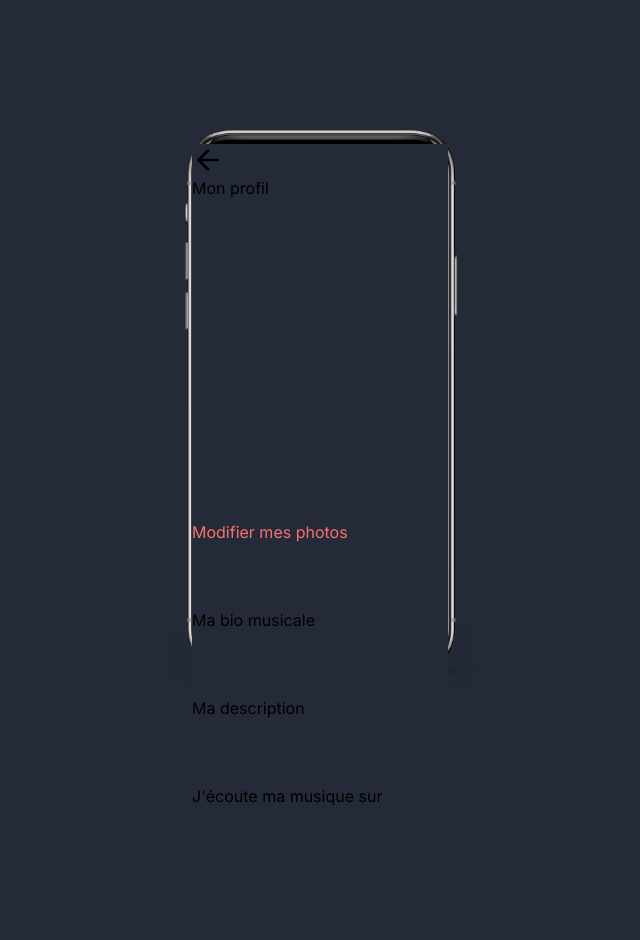
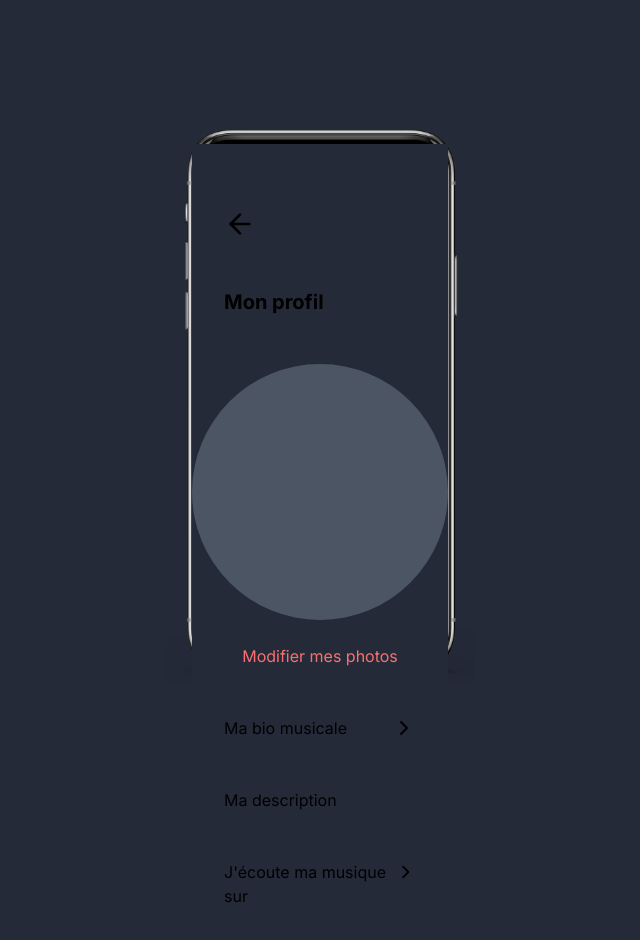
Before and after one commit to lgatibel/valse-poc, a Next.js app: page /my-profil in a window 1280 px wide. Shown: the top 940 px of the page, without its empty margins (320-960 px from the left). Before the commit the page ends 808 px from the top, so only its background shows below. Built offline with nearby package versions, Linux system fonts and the light colour scheme.

Commit message:
fix profil page

```diff
--- a/app/components/Error/NotFound.tsx
+++ b/app/components/Error/NotFound.tsx
@@ -1,5 +1,5 @@
 import Link from 'next/link'
-import Ico from '@/app/components/Ico'
+import Ico from '@/app/components/Icon'
 
 export default function NotFound() {
     return (
--- a/app/components/HeroTitle.tsx
+++ b/app/components/HeroTitle.tsx
@@ -5,10 +5,11 @@ interface IProps {
     upperCase?: Boolean;
     italic?: Boolean;
     align?: 'start' | 'center' | 'end';
+    className?: string;
 }
 
-export default function HeroTitle({ title, upperCase = false, italic = false, align = 'center'}: IProps) {
+export default function HeroTitle({ title, upperCase = false, italic = false, align = 'center', className}: IProps) {
   return (
-    <h1 className={`sm:text-xl text-3xl font-bold ${upperCase ? 'uppercase' : ''} ${italic ? 'italic' : ''} ${'text-' + align}`}>{title}</h1>
+    <h1 className={`sm:text-xl text-3xl font-bold ${upperCase ? 'uppercase' : ''} ${italic ? 'italic' : ''} ${'text-' + align} ${className}`}>{title}</h1>
   )
 }
--- a/app/components/Ico.tsx
+++ b/app/components/Icon.tsx
@@ -4,13 +4,13 @@ type IconModule = typeof import('react-icons/fi/index')
 import colors from 'tailwindcss/colors'
 
 
-interface Icons {
+interface IProps {
     icon: Exclude<keyof IconModule, number>,
     size?: number,
     color?: string,
 }
 
-export default function Icons({ icon, size = 24, color = 'white' }: Icons) {
+export default function Icon({ icon, size = 24, color = 'white' }: IProps) {
     const test = colors.cyan[100]
 
     return createElement(
--- a/app/components/Menus/Menu.tsx
+++ b/app/components/Menus/Menu.tsx
@@ -1,5 +1,5 @@
 'use client'
-import Ico from '@/app/components/Ico'
+import Ico from '@/app/components/Icon'
 import Link from 'next/link'
 
 interface IProps {
--- a/app/components/Navigation/HomeNavBar.tsx
+++ b/app/components/Navigation/HomeNavBar.tsx
@@ -1,6 +1,6 @@
 'use client'
 import { useRouter } from 'next/navigation'
-import Ico from '@/app/components/Ico'
+import Ico from '@/app/components/Icon'
 import Menu from '@/app/components/Menus/Menu';
 import { useState } from 'react';
 
--- a/app/components/Navigation/Navigation.tsx
+++ b/app/components/Navigation/Navigation.tsx
@@ -1,16 +1,17 @@
 'use client'
 import { useRouter } from 'next/navigation'
-import Ico from '@/app/components/Ico'
+import Ico from '@/app/components/Icon'
 
 interface IProps {
-  action?: 'back' | 'close'
+  action?: 'back' | 'close';
+  className?: string;
 }
 
-export default function Navigation({ action = 'back' }: IProps) {
+export default function Navigation({ action = 'back', className }: IProps) {
   const router = useRouter()
 
   return (
-    <div className="flex w-full justify-between">
+    <div className={`flex w-full justify-between ${className}`}>
       <button className="text-5xl cursor-pointer" onClick={() => router.back()}>
         {action === 'back' ?
           <Ico icon="FiArrowLeft" size={32} />
--- a/app/my-profil/page.tsx
+++ b/app/my-profil/page.tsx
@@ -1,21 +1,23 @@
+import HeroTitle from "@/app/components/HeroTitle";
+import Icon from "@/app/components/Icon";
 import Navigation from "@/app/components/Navigation/Navigation";
 import Link from "next/link";
 
 export default function MyProfil() {
   return (
-    <div className="flex flex-col bg-primary">
-      <Navigation />
-      <div className="flex flex-col gap-16">
-        <h1>Mon profil</h1>
-        <div className="flex flex-col">
-          <div className="rounded-full w-64 h-64"></div>
+    <div className="flex flex-col w-full bg-primary py-16 gap-12">
+      <Navigation className="px-8" />
+      <div className="flex flex-col gap-12">
+        <HeroTitle className="px-8" align="start" title="Mon profil"/>
+        <div className="flex flex-col items-center gap-6">
+          <div className="rounded-full w-64 h-64 bg-gray-600"></div>
           <Link href="/my-profil/photos" className="text-red-400">
             Modifier mes photos
           </Link>
         </div>
-        <div>Ma bio musicale</div>
-        <div>Ma description</div>
-        <div>J'écoute ma musique sur </div>
+        <div className="flex justify-between px-8">Ma bio musicale <Icon icon="FiChevronRight"/></div>
+        <div className="flex justify-between px-8">Ma description</div>
+        <div className="flex justify-between px-8">J'écoute ma musique sur <Icon icon="FiChevronRight" /></div>
       </div>
     </div>
   )
```
